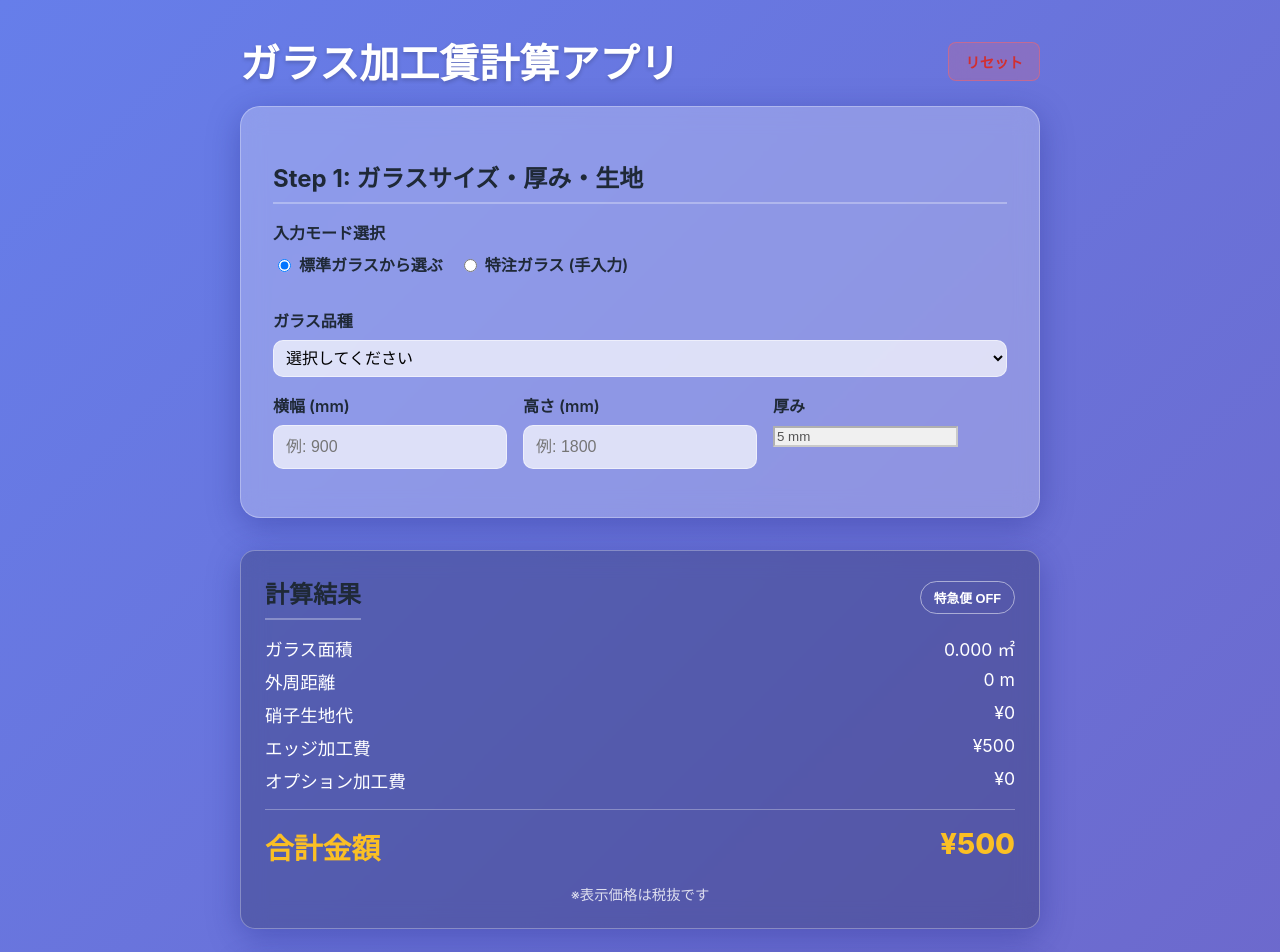
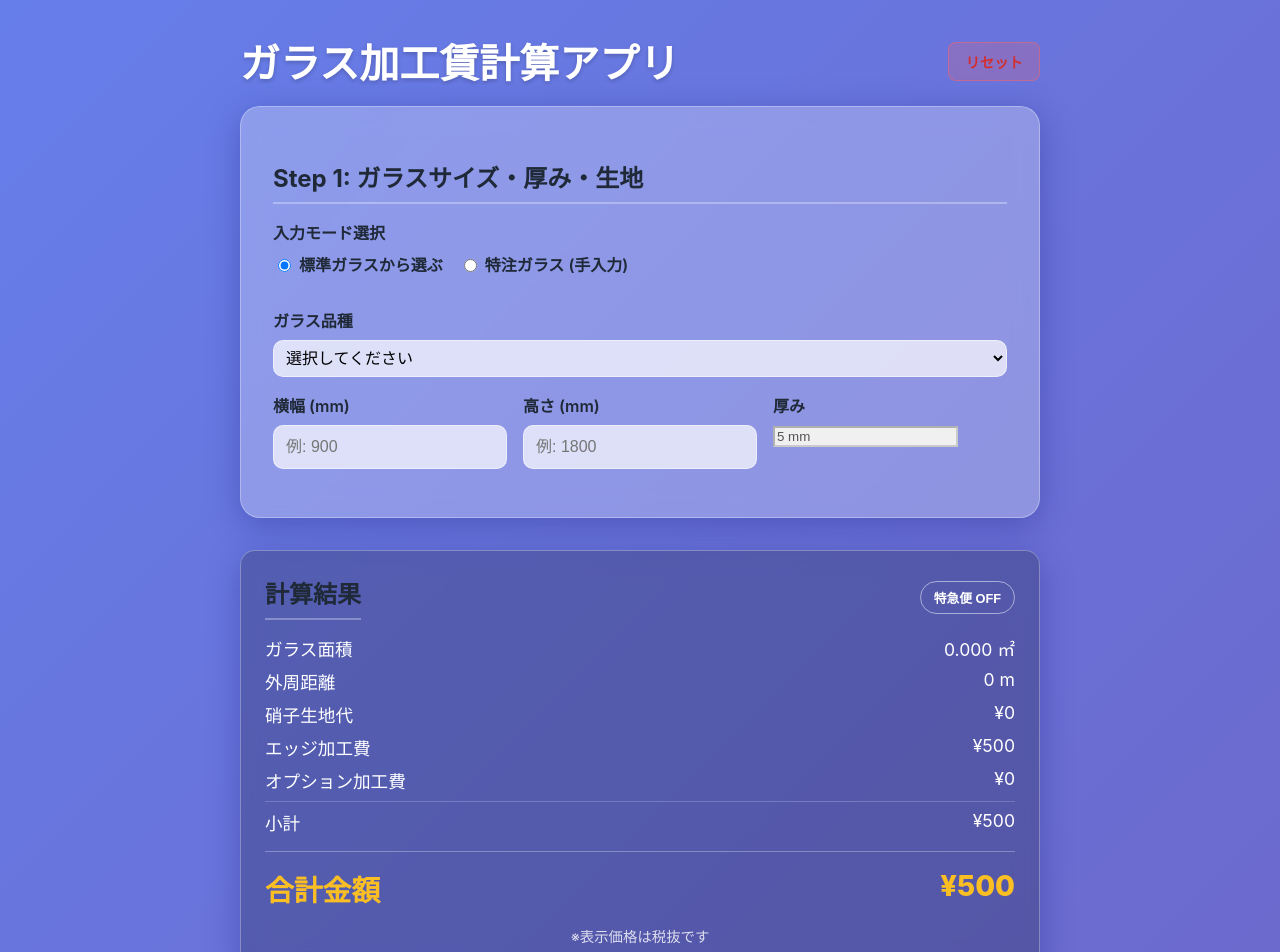
Before and after one commit to tamachan08/glass-cal, a React (Vite) app: page / in a window 1280 px wide. Shown: the top 952 px of the page. Built offline with nearby package versions, Linux system fonts and the light colour scheme.

Commit message:
Update result card with subtotal and reordered fields

```diff
--- a/src/components/ResultCard.tsx
+++ b/src/components/ResultCard.tsx
@@ -57,8 +57,14 @@ export const ResultCard: React.FC<ResultCardProps> = ({ result, isExpress = fals
                 <span>オプション加工費</span>
                 <span>¥{result.optionFee.toLocaleString()}</span>
             </div>
+
+            <div className="result-row" style={{ borderTop: '1px solid rgba(255,255,255,0.2)', marginTop: '0.5rem', paddingTop: '0.5rem' }}>
+                <span>小計</span>
+                <span>¥{result.subtotal.toLocaleString()}</span>
+            </div>
+
             {result.filmFee > 0 && (
-                <div className="result-row">
+                <div className="result-row" style={{ marginTop: '0.5rem' }}>
                     <span>フィルム貼代</span>
                     <span>¥{result.filmFee.toLocaleString()}</span>
                 </div>
--- a/src/logic/calculator.ts
+++ b/src/logic/calculator.ts
@@ -298,7 +298,8 @@ export const calculateTotal = (
 
     const glassCost = calculateGlassCost(dimensions.width, dimensions.height, unitPrice);
 
-    const total = edgeFee + optionFee + filmFee + glassCost;
+    const subtotal = edgeFee + optionFee + glassCost;
+    const total = subtotal + filmFee;
     const roundedTotal = Math.ceil(total / 10) * 10;
     const areaM2 = (dimensions.width * dimensions.height) / 1_000_000;
 
@@ -309,6 +310,7 @@ export const calculateTotal = (
         optionFee,
         filmFee,
         glassCost,
+        subtotal,
         totalFee: roundedTotal,
     };
 };
--- a/src/types.ts
+++ b/src/types.ts
@@ -102,5 +102,6 @@ export interface CalculationResult {
   optionFee: number;
   filmFee: number;
   glassCost: number;
+  subtotal: number;
   totalFee: number;
 }
```
